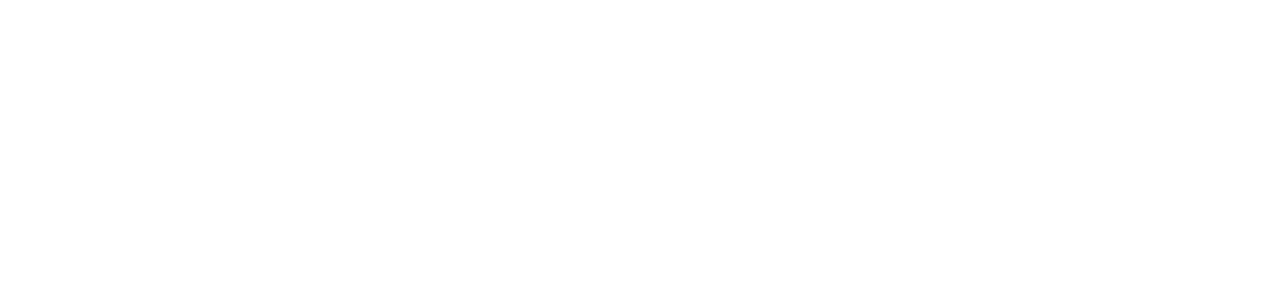
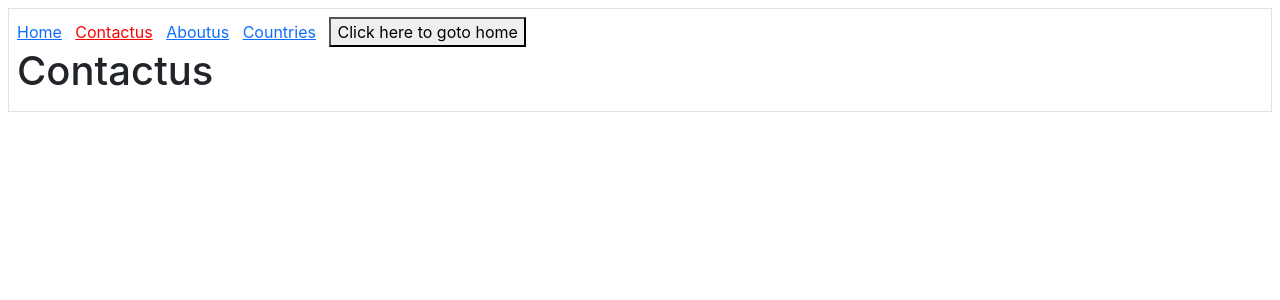
Before and after one commit to edupoly/kh2reactadvanced, a React (Create React App) app: page /contactus in a window 1280 px wide. Before the commit this address had no page. Shown: the top 300 px of the page. Built offline with nearby package versions, Linux system fonts and the light colour scheme.

Commit message:
NavLink isActive

```diff
--- /dev/null
+++ b/src/Aboutus.jsx
@@ -0,0 +1,11 @@
+import React from 'react'
+
+function Aboutus() {
+  return (
+    <div>
+        <h1>Aboutus</h1>
+    </div>
+  )
+}
+
+export default Aboutus
--- a/src/App.js
+++ b/src/App.js
@@ -1,17 +1,26 @@
 import logo from './logo.svg';
 import './App.css';
 import Countries from './Countries';
-import { Link, Outlet, useNavigate } from 'react-router-dom';
+import { NavLink, Outlet, useNavigate } from 'react-router-dom';
 
 function App() {
+
   var navigate = useNavigate();
       function abc(){
         navigate("/home")
       }
+  var makeactive = (a) => {
+        return {
+          margin: "1rem 0",
+          color: a ? "red" : "",
+        };
+      }
   return (
     <div className='border m-2 p-2'>
-      <Link to="/home">Home</Link>&nbsp;&nbsp;&nbsp;
-      <Link to="/countries">Countries</Link>&nbsp;&nbsp;&nbsp;
+      <NavLink to="/home" style={({isActive})=>makeactive(isActive)}>Home</NavLink>&nbsp;&nbsp;&nbsp;
+      <NavLink to="/contactus"  style={({isActive})=>makeactive(isActive)}>Contactus</NavLink>&nbsp;&nbsp;&nbsp;
+      <NavLink to="/aboutus"  style={({isActive})=>makeactive(isActive)}>Aboutus</NavLink>&nbsp;&nbsp;&nbsp;
+      <NavLink to="/countries"  style={({isActive})=>makeactive(isActive)}>Countries</NavLink>&nbsp;&nbsp;&nbsp;
 
       <button onClick={abc}>Click here to goto home</button>
       <Outlet></Outlet>
--- /dev/null
+++ b/src/Contactus.jsx
@@ -0,0 +1,11 @@
+import React from 'react'
+
+function Contactus() {
+  return (
+    <div>
+        <h1>Contactus</h1>
+    </div>
+  )
+}
+
+export default Contactus
--- a/src/index.js
+++ b/src/index.js
@@ -12,6 +12,8 @@
 import Countries from './Countries';
 import Home from './Home';
 import CountryDetails from './CountryDetails';
+import Aboutus from './Aboutus';
+import Contactus from './Contactus';
 
 const root = ReactDOM.createRoot(document.getElementById('root'));
 root.render(
@@ -24,6 +26,8 @@
             <Route path=":c" element={<CountryDetails></CountryDetails>}></Route>
           </Route>
           <Route path="/home" element={<Home></Home>}></Route>
+          <Route path="/aboutus" element={<Aboutus></Aboutus>}></Route>
+          <Route path="/contactus" element={<Contactus></Contactus>}></Route>
         </Route>
 
       </Routes>
```
